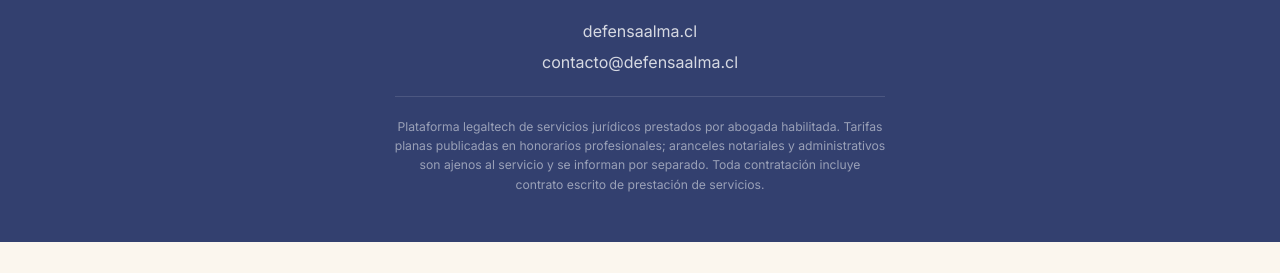
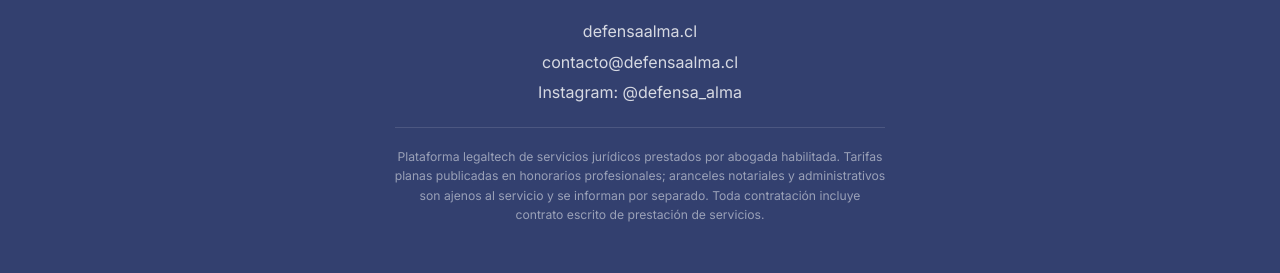
Before and after one commit to defensaalma/defensa-alma1, a website: page public/index.html in a window 1280 px wide. Shown: the part 6034-6307 px from the top of the page. Before the commit the page ends 6276 px from the top, so only its background shows below. Drawn offline with nearby package versions, Linux system fonts and the light colour scheme.

Commit message:
Agregar enlace de Instagram en el footer

```diff
--- a/public/index.html
+++ b/public/index.html
@@ -573,7 +573,8 @@ footer.ft{background:var(--blue-ink);color:rgba(255,255,255,.72);text-align:cent
   <p class="sub">ESTUDIO JURÍDICO</p>
   <div class="contact">
     <a href="https://defensaalma.cl">defensaalma.cl</a><br>
-    <a href="mailto:contacto@defensaalma.cl">contacto@defensaalma.cl</a>
+    <a href="mailto:contacto@defensaalma.cl">contacto@defensaalma.cl</a><br>
+    <a href="https://www.instagram.com/defensa_alma/" target="_blank" rel="me">Instagram: @defensa_alma</a>
   </div>
   <p class="legal">Plataforma legaltech de servicios jurídicos prestados por abogada habilitada. Tarifas planas publicadas en honorarios profesionales; aranceles notariales y administrativos son ajenos al servicio y se informan por separado. Toda contratación incluye contrato escrito de prestación de servicios.</p>
 </footer>
```
